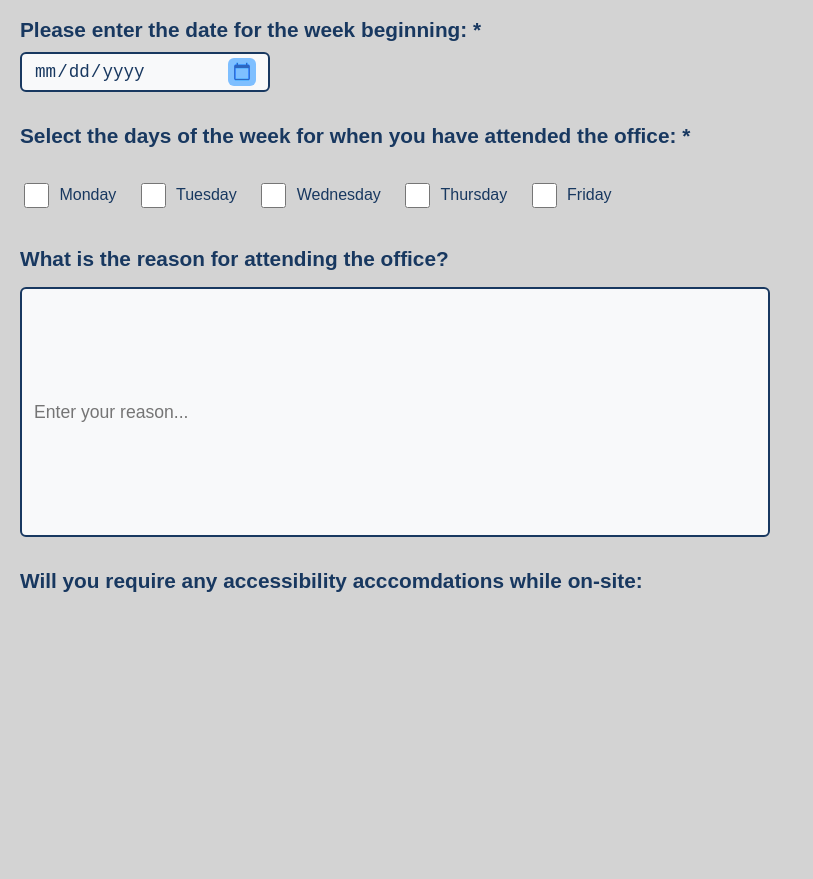
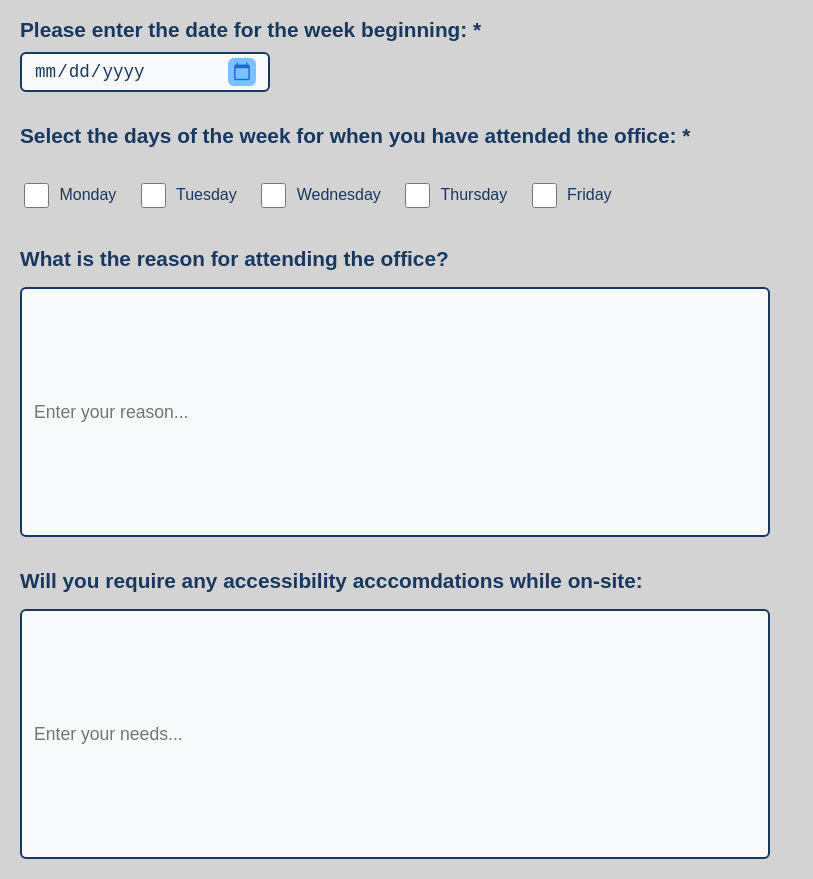
Before and after one commit to MrKilljoy137xxx/OfficeAttendance-Tracker, a plain HTML site: page index.html in a window 1280 px wide. Shown: the part 126-1005 px from the top of the page, without its empty margins (0-813 px from the left). Before the commit the page ends 800 px from the top, so only its background shows below. Drawn offline with Linux system fonts and the light colour scheme.

Commit message:
Add fourth question textbox to attendance tracker

```diff
--- a/index.html
+++ b/index.html
@@ -31,8 +31,9 @@
             <label for="attendanceReason"><strong>What is the reason for attending the office?</strong></label>
             <input type="text" id="attendanceReason" name="attendanceReason" placeholder="Enter your reason..." required>
         </form>
-        <form class="third-question-form">
-            <label for="attendanceReason"><strong>Will you require any accessibility acccomdations while on-site:</strong></label>
+        <form class="fourth-question-form">
+            <label for="accessibilityReason"><strong>Will you require any accessibility acccomdations while on-site:</strong></label>
+            <input type="text" id="accessibilityReason" name="accessibilityReason" placeholder="Enter your needs..." required>
         </form>
         <!-- Main content for attendance tracker will go here -->
     </main>
--- a/styles.css
+++ b/styles.css
@@ -124,3 +124,20 @@ body {
     margin-top: 32px;
     display: block;
 }
+
+/* Style for the fourth question input */
+.fourth-question-form input[type="text"] {
+    width: 750px;
+    height: 250px;
+    font-size: 1.1rem;
+    padding: 8px 12px;
+    border: 2px solid #183860;
+    border-radius: 6px;
+    background-color: #f8f9fa;
+    color: #183860;
+    box-sizing: border-box;
+    margin-top: 16px;
+    resize: vertical;
+    text-align: left;
+    vertical-align: top;
+}
```
